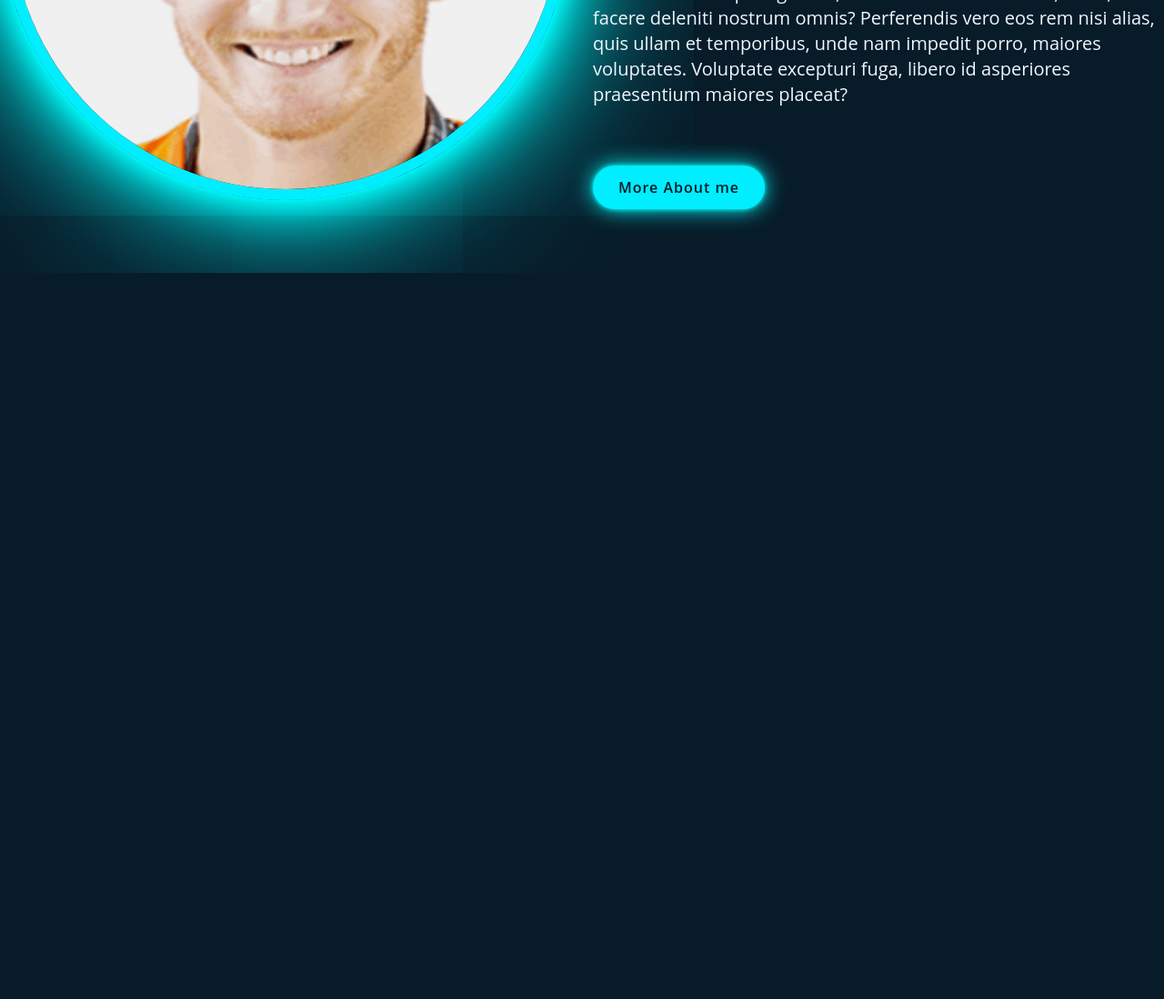
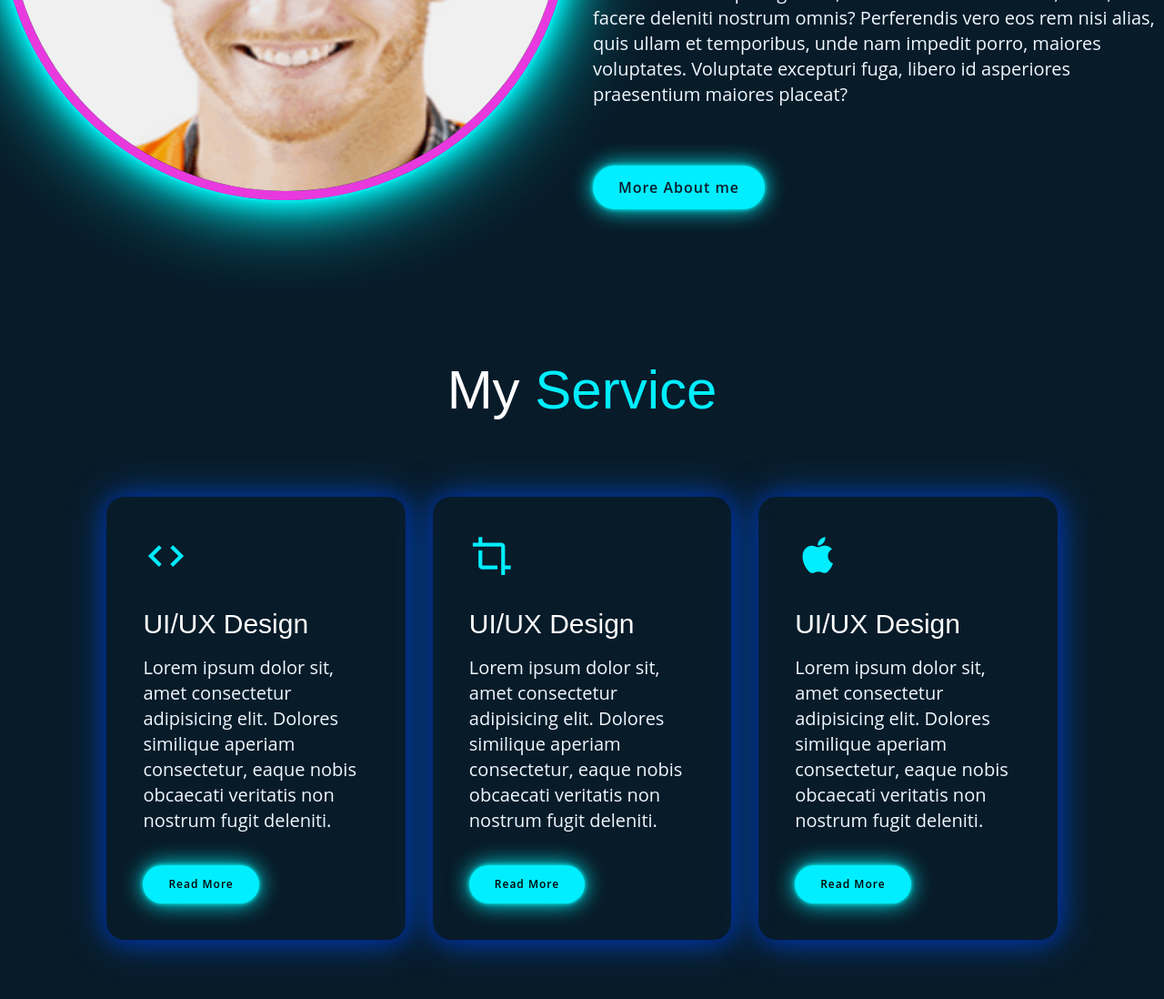
Before and after one commit to amshamim99/portfolio-project, a plain HTML site: page index.html in a window 1280 px wide. Shown: the part 1288-2386 px from the top of the page at 91% size. Before the commit the page ends 1588 px from the top, so only its background shows below. Drawn offline with nearby package versions, Linux system fonts and the light colour scheme.

Commit message:
service section done

```diff
--- a/css/style.css
+++ b/css/style.css
@@ -245,6 +245,7 @@ button{
   box-shadow: 0 0 5px cyan, 0 0 25px cyan;
 
 }
+
 .btn-box a:hover{
 	box-shadow: 0 0 5px cyan, 0 0 25px cyan, 0 0 50px cyan, 0 0 100px cyan,0 0 200px cyan;
 }
@@ -256,11 +257,11 @@ button{
 }
 .about-img img {
 	max-width: 630px;
-  width: 100%;
+	width: 100%;
 	height: auto;
 	border-radius: 50%;
-	border: 12px solid #0ef;
-	box-shadow: 0 0 5px cyan, 0 0 25px cyan, 0 0 50px cyan, 0 0 100px cyan,0 0 200px cyan;
+	border: 10px solid #f53be9f2;
+	box-shadow: 0 0 5px cyan, 0 0 25px cyan, 0 0 50px cyan, 0 0 100px cyan;
 }
 .about-text h2{
   font-size: 60px;
@@ -279,6 +280,70 @@ button{
   font-size: 20px;
   line-height: 1.4;
   margin-bottom: 4rem;
+}
+/* service */
+.service-section {
+	padding: 90px 8%;
+}
+.title h1{
+  text-align: center;
+  font-size: 60px;
+  padding-bottom: 70px;
+
+}
+.title h1 span{
+  color: #0ef;
+}
+.service-list {
+	background: transparent;
+	border-right: 10px;
+	border-radius: 20px;
+	padding: 40px;
+	box-shadow: 1px 1px 20px #012290f7,1px 1px 40px #0053b8f7;
+  transition: .3s;
+}
+.service-list:hover{
+  transform: translateY(-10px);
+}
+.service-list i{
+  font-size: 50px;
+  margin-bottom: 30px;
+}
+.service-list h2{
+  font-size: 30px;
+  font-weight: 500;
+  margin-bottom: 15px;
+}
+.service-list p{
+  color: aliceblue;
+  font-size: 20px;
+  line-height: 1.4;
+}
+.service-list a {
+	text-decoration: none;
+	color: #000;
+	font-size: 12px;
+	margin-top: 20px;
+	display: inline-block;
+}
+.read{
+	display: inline-block;
+	font-size: 16px;
+	background: #0ef;
+	padding: 12px 28px;
+	border-radius: 40px;
+	color: #081b29;
+	text-decoration: none;
+	letter-spacing: 1px;
+	font-weight: 600;
+  opacity: 0;
+  animation: slideTop 1s ease forwards;
+  animation-delay: 2s;
+  box-shadow: 0 0 5px cyan, 0 0 25px cyan;
+  transition: .3s;
+}
+.read:hover{
+  box-shadow: 0 0 5px cyan, 0 0 25px cyan, 0 0 50px cyan, 0 0 100px cyan,0 0 200px cyan;
 }
 
 
--- a/index.html
+++ b/index.html
@@ -70,6 +70,41 @@
         </div>
       </div>
     </section>
+    <section>
+      <div class="service-section pt-90 pb-90" id="service">
+        <div class="container-fluid">
+          <div class="title">
+              <h1>My <span>Service</span></h1>
+          </div>
+          <div class="row">
+            <div class="col-xl-4">
+              <div class="service-list">
+                <i class='bx bx-code' style='color:#00eeff'  ></i>
+                <h2>UI/UX Design</h2>
+                <p>Lorem ipsum dolor sit, amet consectetur adipisicing elit. Dolores similique aperiam consectetur, eaque nobis obcaecati veritatis non nostrum fugit deleniti.</p>
+                <a href="#" class="read">Read More</a>
+              </div>
+            </div>
+            <div class="col-xl-4">
+              <div class="service-list">
+                <i class='bx bx-crop'  style='color:#00eeff'></i>
+                <h2>UI/UX Design</h2>
+                <p>Lorem ipsum dolor sit, amet consectetur adipisicing elit. Dolores similique aperiam consectetur, eaque nobis obcaecati veritatis non nostrum fugit deleniti.</p>
+                <a href="#" class="read">Read More</a>
+              </div>
+            </div>
+            <div class="col-xl-4">
+              <div class="service-list">
+                <i class='bx bxl-apple' style='color:#00eeff'></i>
+                <h2>UI/UX Design</h2>
+                <p>Lorem ipsum dolor sit, amet consectetur adipisicing elit. Dolores similique aperiam consectetur, eaque nobis obcaecati veritatis non nostrum fugit deleniti.</p>
+                <a href="#" class="read">Read More</a>
+              </div>
+            </div>
+          </div>
+        </div>
+      </div>
+    </section>
   </main>
 
     <script src="js/vendor/modernizr-3.5.0.min.js"></script>
```
